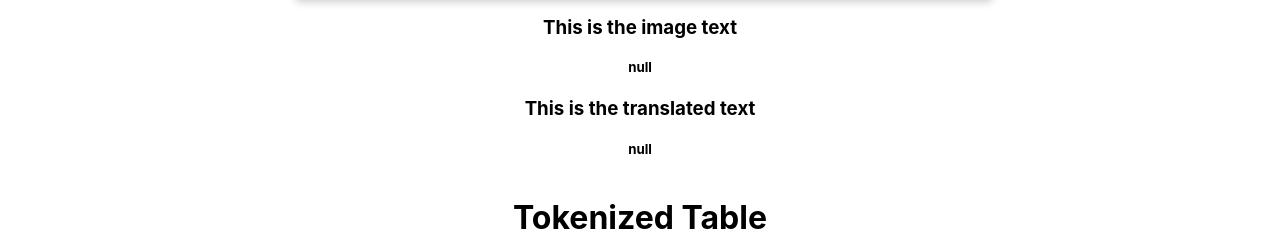
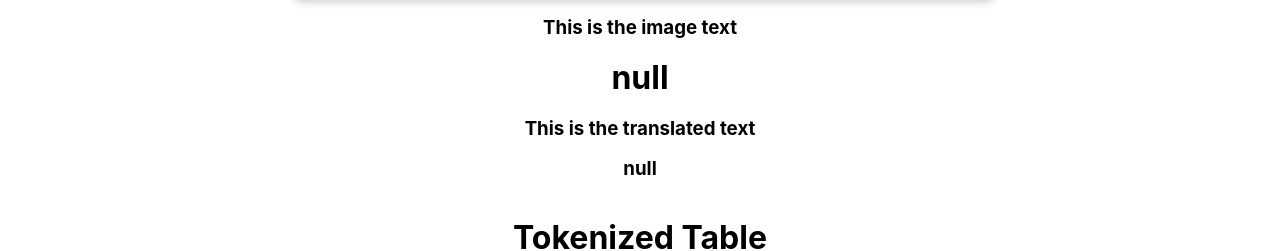
Before and after one commit to Adrianchin/image-to-text, a React (Create React App) app: page / in a window 1280 px wide. Shown: the part 473-724 px from the top of the page. Built offline with nearby package versions, Linux system fonts and the light colour scheme.

Commit message:
Removed console logs

```diff
--- a/src/App.js
+++ b/src/App.js
@@ -76,11 +76,11 @@ outside the function, otherwise it will return with async properties*/
       </div>
       <div>
         <h3 className="center">{`This is the image text`}</h3>
-        <h5 className="center">{`${imageText}`}</h5>
+        <h1 className="center">{`${imageText}`}</h1>
       </div>
       <div>
         <h3 className="center">{`This is the translated text`}</h3>
-        <h5 className="center">{`${translatedText}`}</h5>
+        <h3 className="center">{`${translatedText}`}</h3>
       </div>
       <div>
       <TokenTextTable
--- a/src/components/TextToDeepL.jsx
+++ b/src/components/TextToDeepL.jsx
@@ -30,7 +30,6 @@ function TextToDeepL(props) {
   const onTextInput = (event) => {
     setTextInput(event.target.value);
   };
-  //console.log("Text input is", textInput);
 
   return (
     <div>
--- a/src/components/imageinput/LinkSubmittal.jsx
+++ b/src/components/imageinput/LinkSubmittal.jsx
@@ -52,9 +52,6 @@ function LinkSubmittal(props) {
 
         originalHeight = img.height;
         originalWidth = img.width;
-
-        //console.log("returned originalHeight:",originalHeight)
-        //console.log("returned originalWidth:",originalWidth)
 
         setLinkOriginalImageSize({
           height: originalHeight,
@@ -113,11 +110,9 @@ function LinkSubmittal(props) {
     //calls onImageSubmit for API send
     onImageSubmit();
   };
-  //console.log("imageURL is", imageInput);
   const onImageInput = (event) => {
     setImageInput(event.target.value);
   };
-  //  console.log("Image Input is", imageInput);
 
   return (
     <div>
```
Also changed, not shown: src/components/ImageDisplay.jsx (+0 -21 lines), src/components/imageinput/ImageSubmit.jsx (+0 -8 lines).
